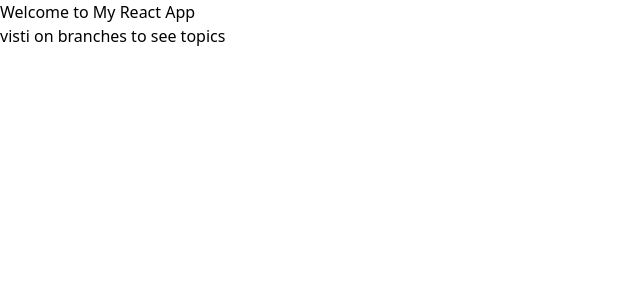
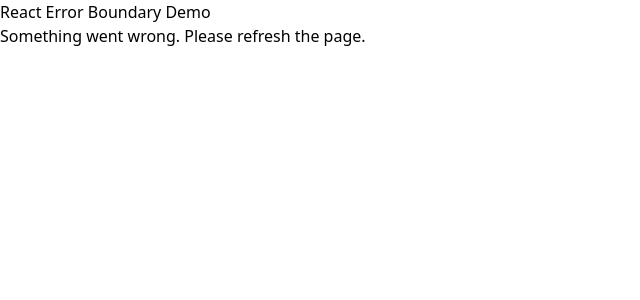
Before and after one commit to NasirSultan/React-Components, a React (Vite) app: page / in a window 1280 px wide. Shown: the top 300 px of the page, without its empty margins (0-640 px from the left). Built offline with nearby package versions, Linux system fonts and the light colour scheme.

Commit message:
bounderues errrorr `

```diff
--- a/src/App.jsx
+++ b/src/App.jsx
@@ -1,10 +1,14 @@
-
+import React from "react";
+import BuggyComponent from "./components/BuggyComponent";
+import ErrorBoundary from "./components/ErrorBoundary";
 
 function App() {
   return (
-    <div className="App">
-      <h1>Welcome to My React App</h1>
-      <p>visti on branches to see topics</p>
+    <div>
+      <h1>React Error Boundary Demo</h1>
+      <ErrorBoundary>
+        <BuggyComponent />
+      </ErrorBoundary>
     </div>
   );
 }
--- /dev/null
+++ b/src/components/BuggyComponent.jsx
@@ -0,0 +1,7 @@
+import React from "react";
+
+const BuggyComponent = () => {
+  throw new Error("Oops! This component crashed.");
+};
+
+export default BuggyComponent;
--- /dev/null
+++ b/src/components/ErrorBoundary.jsx
@@ -0,0 +1,27 @@
+import React, { Component } from "react";
+
+class ErrorBoundary extends Component {
+  constructor(props) {
+    super(props);
+    this.state = { hasError: false };
+  }
+
+  static getDerivedStateFromError(error) {
+    return { hasError: true }; // Updates state so next render shows fallback UI
+  }
+
+  componentDidCatch(error, errorInfo) {
+    console.error("Caught by Error Boundary:", error, errorInfo);
+    // Send to logging service, etc.
+  }
+
+  render() {
+    if (this.state.hasError) {
+      return <h2>Something went wrong. Please refresh the page.</h2>;
+    }
+
+    return this.props.children;
+  }
+}
+
+export default ErrorBoundary;
```
